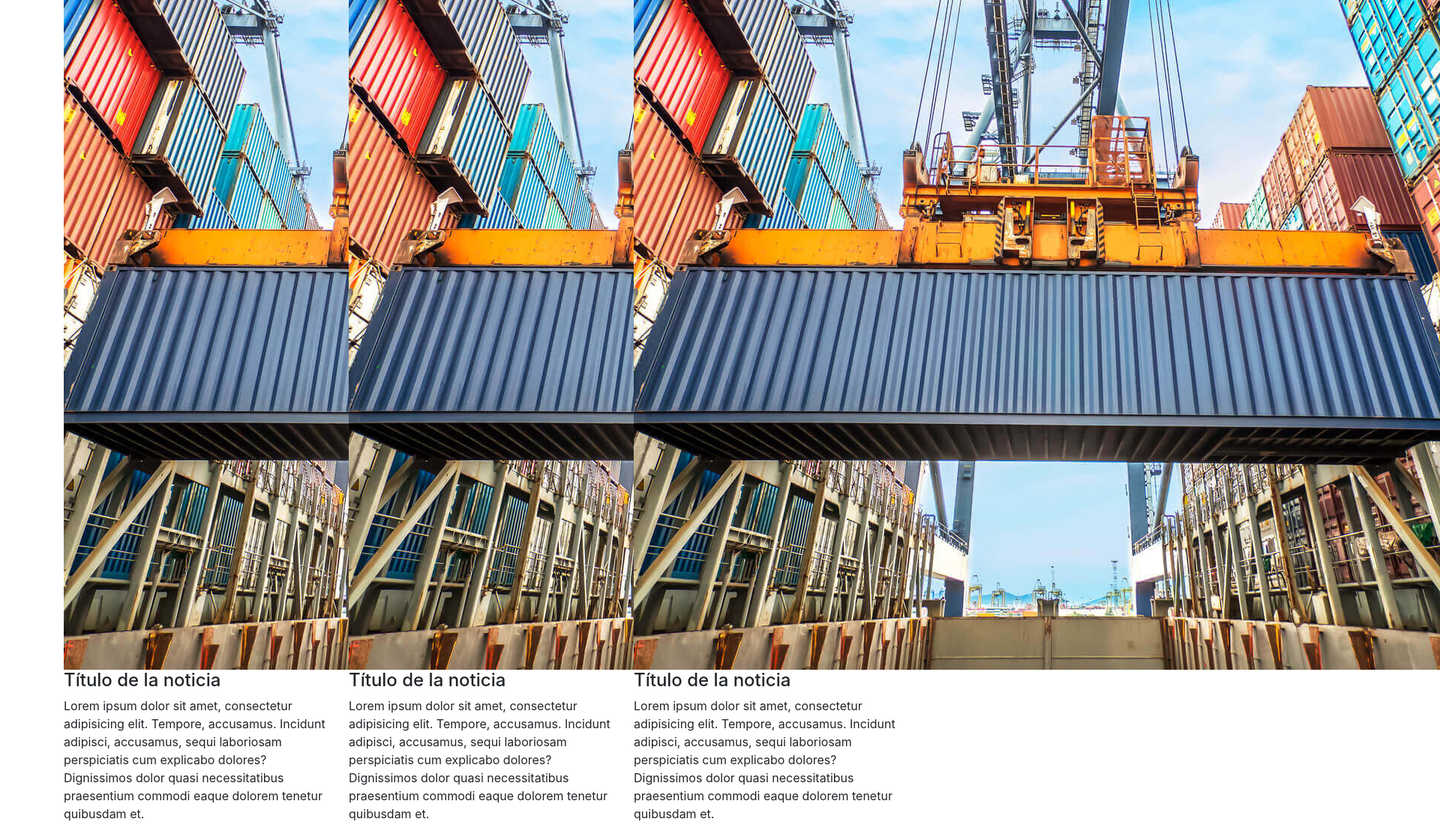
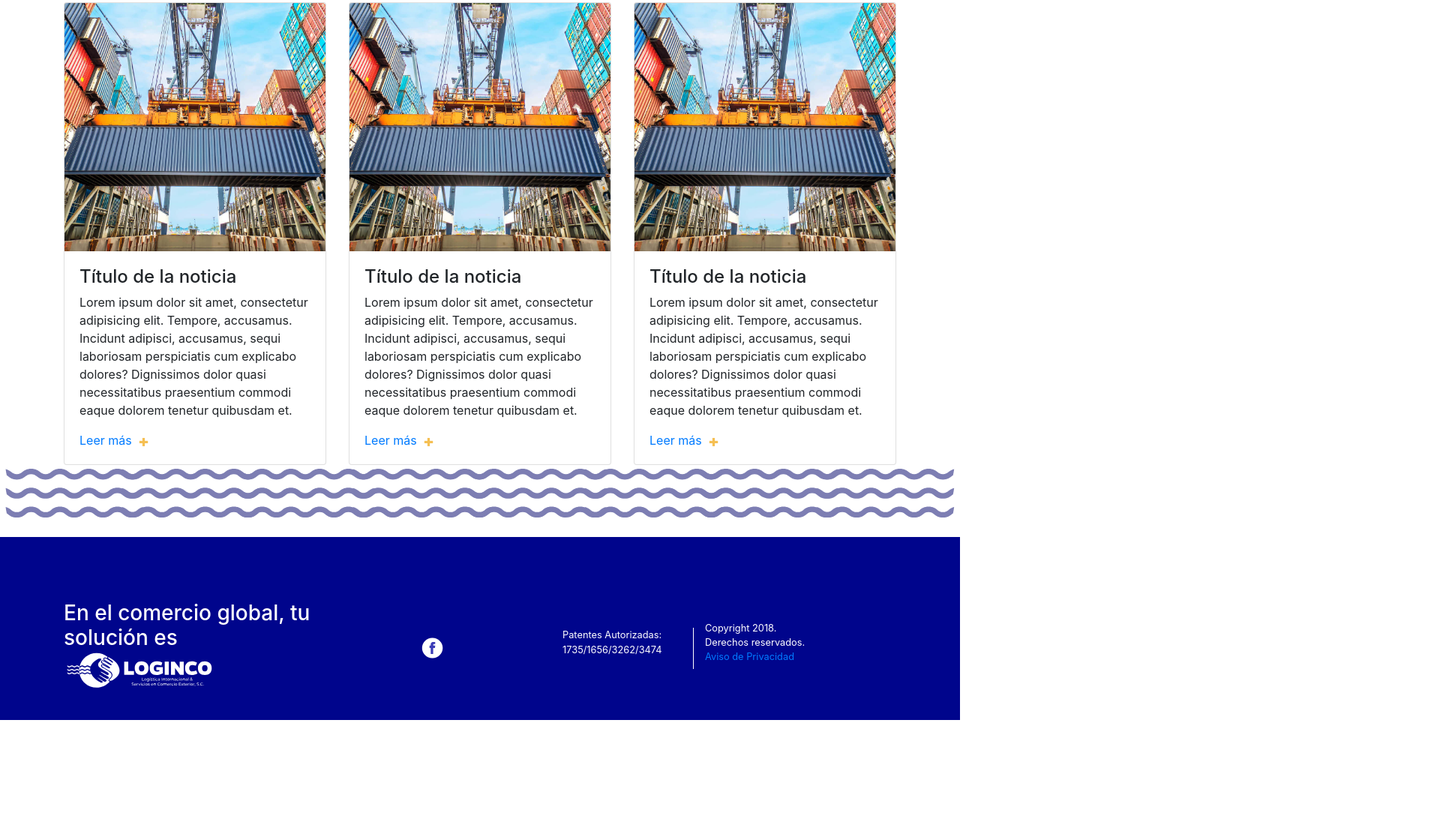
Before and after one commit to xoyoc/Loginco, a plain HTML site: page blog.html in a window 1280 px wide. Shown: the part 833-1933 px from the top of the page at 75% size, 1920 px wide, since content can reach past the window. After the commit the page ends 1793 px from the top, so only its background shows below. Drawn offline with nearby package versions, Linux system fonts and the light colour scheme.

Commit message:
se termina con el blog

```diff
--- a/blog.html
+++ b/blog.html
@@ -46,30 +46,38 @@
     <!-- contenido -->
     <main>
       <div class="container">
-        <h2>Para nosotros es muy importante dar a conocer el esfuerzo, compromiso y calidez de nuestros colaboradores en las distintas actividades que llevemos a cabo y que nos consolida, cada día, como el mejor equipo.</h2>
-        <div class="row">
+        <div class="text-center">
+          <h2 class="mt-5 mb-0 textoNegrito h1">Para nosotros es muy importante dar a conocer el esfuerzo, compromiso y calidez de nuestros colaboradores en las distintas actividades que llevemos a cabo y que nos consolida, cada día, como el mejor equipo.</h2>
+        </div>
+        <div class="row my-5">
           <div class="col-4">
-            <div>
-              <img src="./imagens/Imagen-Noticia.jpg" alt="Imagen de noticia 1">
+            <div class="card">
+              <img class="card-img-top" src="./imagens/Imagen-Noticia.jpg" alt="Imagen de noticia 1">
+              <div class="card-body">
                 <h4>Título de la noticia</h4>
                 <p>Lorem ipsum dolor sit amet, consectetur adipisicing elit. Tempore, accusamus. Incidunt adipisci, accusamus, sequi laboriosam perspiciatis cum explicabo dolores? Dignissimos dolor quasi necessitatibus praesentium commodi eaque dolorem tenetur quibusdam et.</p>
-              <a href="#">Leer más<img src="./imagens/Simbolo+Amarillo.svg" alt="Plus"></a>
+                <a href="#">Leer más<img class="w-5 ml-2" src="./imagens/Simbolo+Amarillo.svg" alt="Plus"></a>
+              </div>
             </div>
           </div>
           <div class="col-4">
-            <div>
-              <img src="./imagens/Imagen-Noticia.jpg" alt="Imagen de noticia 1">
+            <div class="card">
+              <img class="card-img-top" src="./imagens/Imagen-Noticia.jpg" alt="Imagen de noticia 1">
+              <div class="card-body">
                 <h4>Título de la noticia</h4>
                 <p>Lorem ipsum dolor sit amet, consectetur adipisicing elit. Tempore, accusamus. Incidunt adipisci, accusamus, sequi laboriosam perspiciatis cum explicabo dolores? Dignissimos dolor quasi necessitatibus praesentium commodi eaque dolorem tenetur quibusdam et.</p>
-              <a href="#">Leer más<img src="./imagens/Simbolo+Amarillo.svg" alt="Plus"></a>
+                <a href="#">Leer más<img class="w-5 ml-2" src="./imagens/Simbolo+Amarillo.svg" alt="Plus"></a>
+              </div>
             </div>
           </div>
           <div class="col-4">
-            <div>
-              <img src="./imagens/Imagen-Noticia.jpg" alt="Imagen de noticia 1">
+            <div class="card">
+              <img class="card-img-top" src="./imagens/Imagen-Noticia.jpg" alt="Imagen de noticia 1">
+              <div class="card-body">
                 <h4>Título de la noticia</h4>
                 <p>Lorem ipsum dolor sit amet, consectetur adipisicing elit. Tempore, accusamus. Incidunt adipisci, accusamus, sequi laboriosam perspiciatis cum explicabo dolores? Dignissimos dolor quasi necessitatibus praesentium commodi eaque dolorem tenetur quibusdam et.</p>
-              <a href="#">Leer más<img src="./imagens/Simbolo+Amarillo.svg" alt="Plus"></a>
+                <a href="#">Leer más<img class="w-5 ml-2" src="./imagens/Simbolo+Amarillo.svg" alt="Plus"></a>
+              </div>
             </div>
           </div>
         </div>
--- a/css/style.css
+++ b/css/style.css
@@ -20,6 +20,10 @@
 
 .flotar{
     position: relative;
+}
+
+.w-5{
+  width: 5% !important;
 }
 
 .encabezado{
```
Lines whose indentation alone changed are shown as unchanged.
